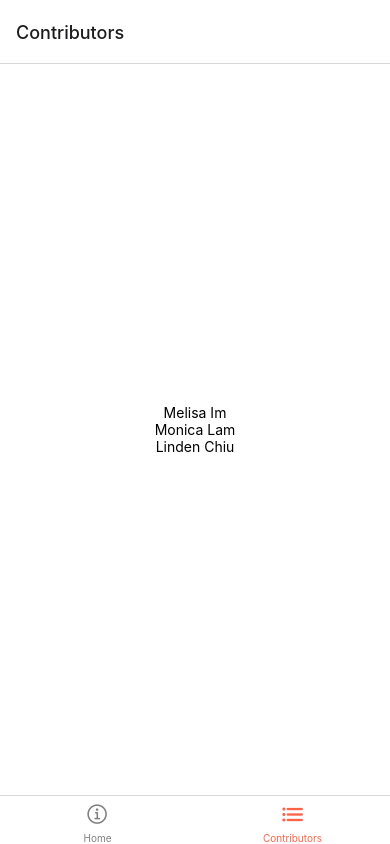
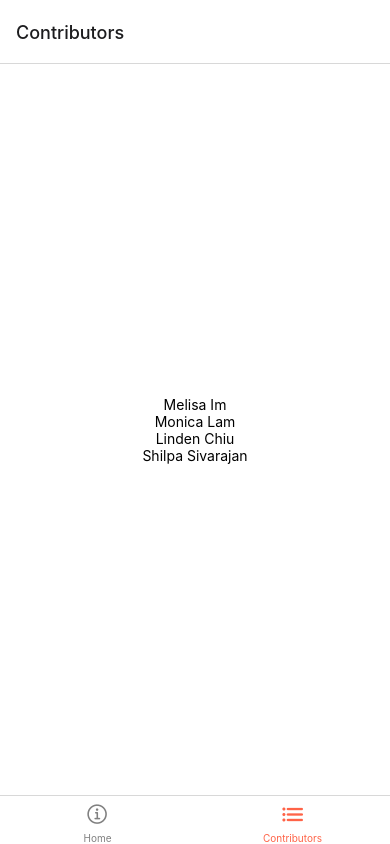
Before and after one commit to LittleTechBookClub/swarm-ios-app, a React Native app: screen /Contributors in a window 390 px wide. Built offline with nearby package versions, Linux system fonts and the light colour scheme.

Commit message:
add my name to contributor list

```diff
--- a/src/Contributors.tsx
+++ b/src/Contributors.tsx
@@ -2,26 +2,27 @@ import React from 'react';
 import { StyleSheet, Text, ScrollView } from 'react-native';
 
 const Contributors = () => {
-    const contributorsList = ['Melisa Im', 'Monica Lam', 'Linden Chiu'];
+  const contributorsList = ['Melisa Im', 'Monica Lam', 'Linden Chiu', 'Shilpa Sivarajan'];
 
   return (
     <ScrollView
       contentContainerStyle={{ flexGrow: 1, justifyContent: 'center', alignItems: 'center' }}
-            style={styles.scrollView}>
+      style={styles.scrollView}
+    >
       {contributorsList.map((contributor, index) => (
-                <Text key={index} accessibilityLabel="Contributor">{contributor}</Text>
+        <Text key={index} accessibilityLabel="Contributor">
+          {contributor}
+        </Text>
       ))}
-
     </ScrollView>
   );
-}
+};
 
 const styles = StyleSheet.create({
   scrollView: {
     flex: 1,
-        backgroundColor: '#fff'
+    backgroundColor: '#fff',
   },
 });
 
-
 export default Contributors;
```
Also changed, not shown: 1 other file (tests, documents, lock files or other folders). Lines whose indentation alone changed are shown as unchanged.
